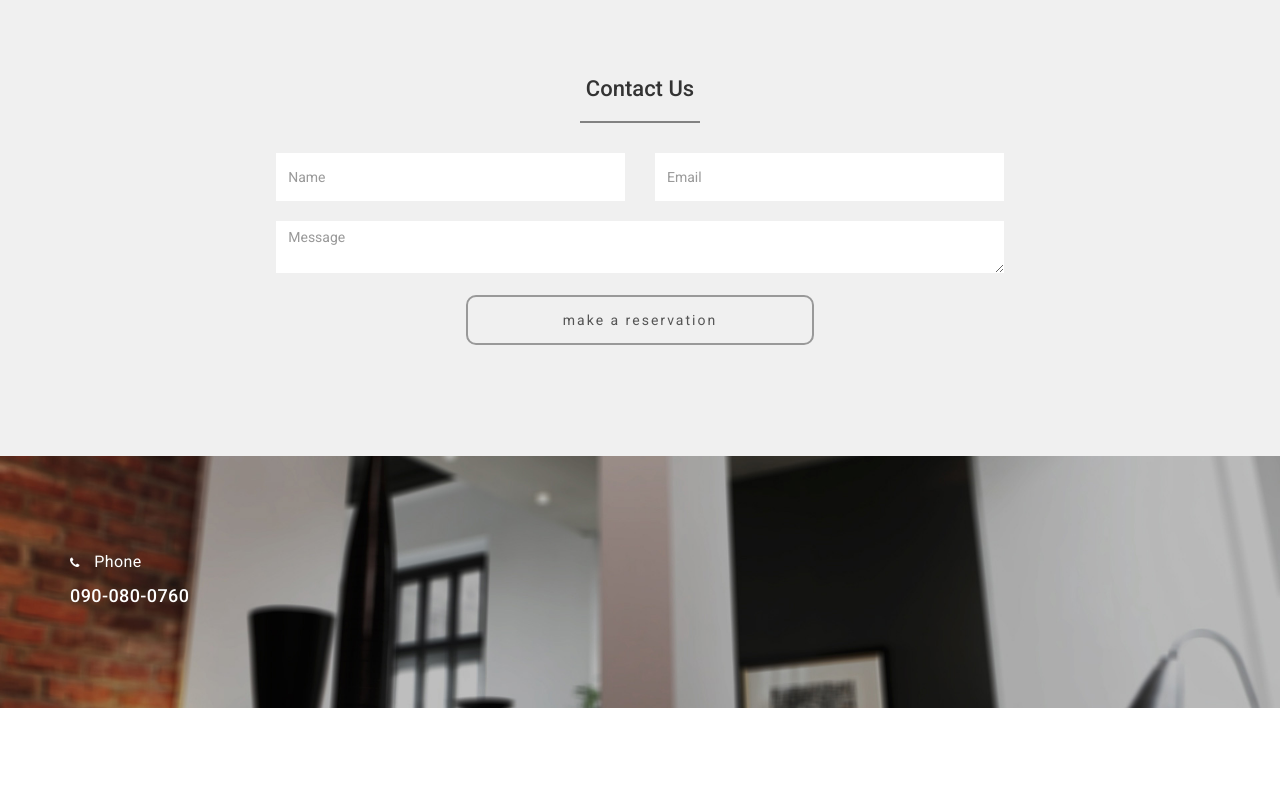
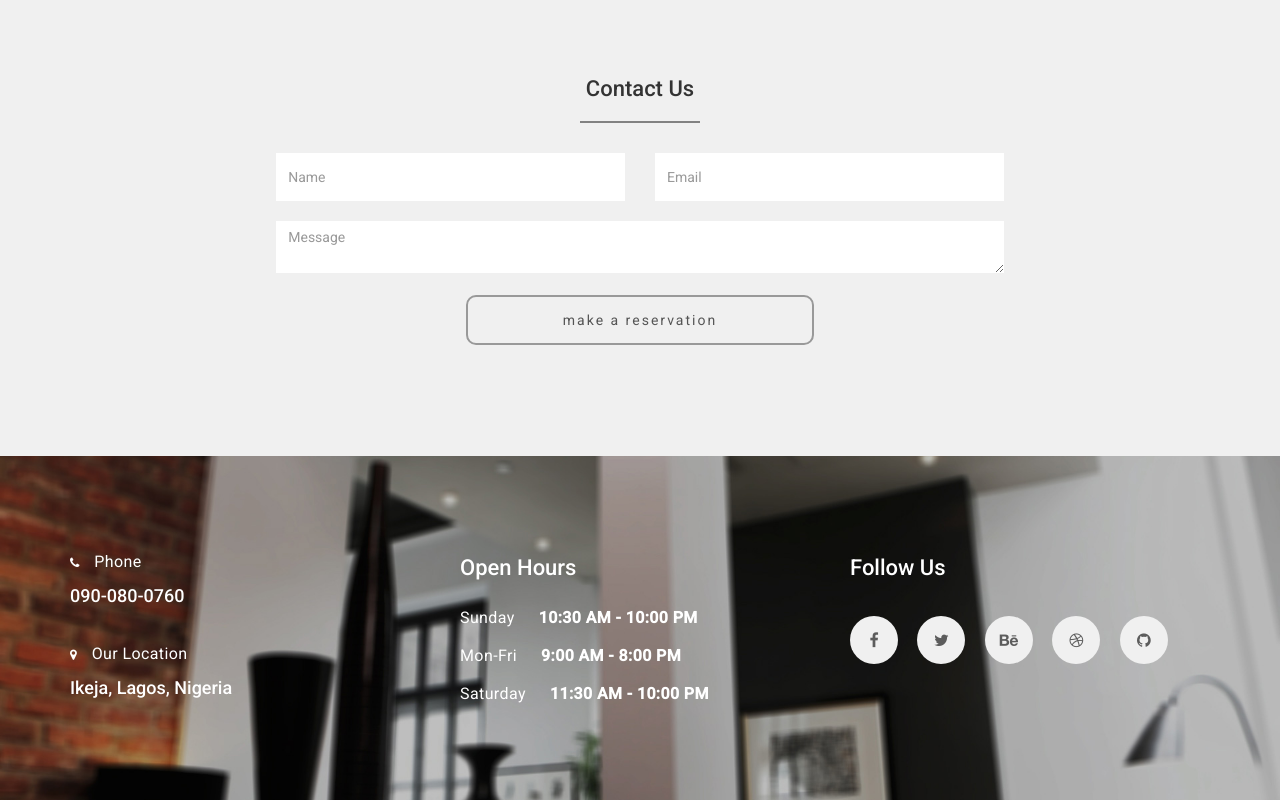
Before and after one commit to damiecode/Restaurant-Page, a website built with webpack: page dist/index.html in a window 1280 px wide. Shown: the part 2442-3242 px from the top of the page. Before the commit the page ends 3150 px from the top, so only its background shows below. Built offline with nearby package versions, Linux system fonts and the light colour scheme.

Commit message:
Add footer section in Javascript

```diff
--- a/src/modules/sections/footer.js
+++ b/src/modules/sections/footer.js
@@ -16,13 +16,65 @@ const footer = () => {
   phoneDiv.classList.add('ph');
   const ph = document.createElement('p');
   ph.innerHTML = `
-  <p><i class="fa fa-phone"></i> Phone</p>
-            <h4>090-080-0760</h4>
+  <i class="fa fa-phone"></i> Phone
   `;
-  phoneDiv.appendChild(ph);
+  const num = document.createElement('h4');
+  num.innerText = '090-080-0760';
+  phoneDiv.append(ph, num);
 
-  div.appendChild(phoneDiv);
-  row.appendChild(div);
+  const address = document.createElement('div');
+  address.classList.add('address');
+  const addr = document.createElement('p');
+  addr.innerHTML = `
+  <i class="fa fa-map-marker"></i> Our Location
+  `;
+  const location = document.createElement('h4');
+  location.innerText = 'Ikeja, Lagos, Nigeria';
+
+  address.append(addr, location);
+
+  const availability = document.createElement('div');
+  availability.classList.add('col-md-4', 'col-sm-4', 'wow', 'fadeInUp');
+  const h2 = document.createElement('h2');
+  h2.classList.add('heading');
+  h2.innerText = 'Open Hours';
+  const sunday = document.createElement('p');
+  sunday.innerText = 'Sunday';
+  const span1 = document.createElement('span');
+  span1.innerText = '10:30 AM - 10:00 PM';
+  sunday.appendChild(span1);
+  const weekdays = document.createElement('p');
+  weekdays.innerText = 'Mon-Fri';
+  const span2 = document.createElement('span');
+  span2.innerText = '9:00 AM - 8:00 PM';
+  weekdays.appendChild(span2);
+  const saturday = document.createElement('p');
+  saturday.innerText = 'Saturday';
+  const span3 = document.createElement('span');
+  span3.innerText = '11:30 AM - 10:00 PM';
+  saturday.appendChild(span3);
+
+  availability.append(h2, sunday, weekdays, saturday);
+
+  const follow = document.createElement('div');
+  follow.classList.add('col-md-4', 'col-sm-4', 'wow', 'fadeInUp');
+  const followH2 = document.createElement('h2');
+  followH2.classList.add('heading');
+  followH2.innerText = 'Follow Us';
+  const ul = document.createElement('ul');
+  ul.classList.add('social-icon');
+  ul.innerHTML = `
+    <li><a href="#" class="fa fa-facebook wow bounceIn" data-wow-delay="0.3s"></a></li>
+            <li><a href="#" class="fa fa-twitter wow bounceIn" data-wow-delay="0.6s"></a></li>
+            <li><a href="#" class="fa fa-behance wow bounceIn" data-wow-delay="0.9s"></a></li>
+            <li><a href="#" class="fa fa-dribbble wow bounceIn" data-wow-delay="0.9s"></a></li>
+            <li><a href="#" class="fa fa-github wow bounceIn" data-wow-delay="0.9s"></a></li>
+  `;
+
+  follow.append(followH2, ul);
+
+  div.append(phoneDiv, address);
+  row.append(div, availability, follow);
   container.appendChild(row);
   section.appendChild(container);
 
```
Also changed, not shown: dist/index.html, dist/main.js.
